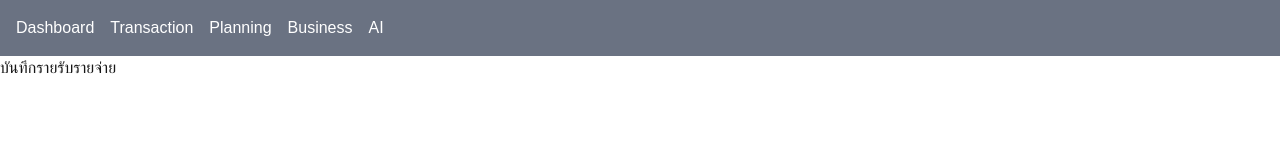
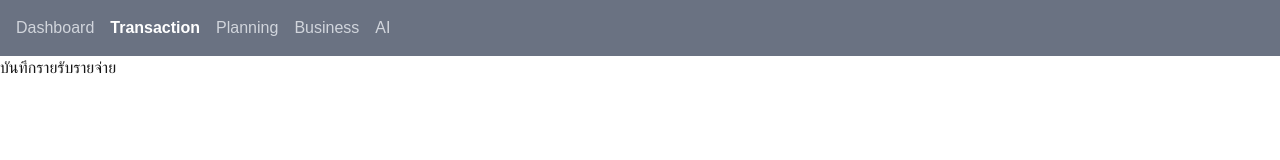
Before and after one commit to Jakgawan/ai-personal-finance, a Next.js app: page /transaction in a window 1280 px wide. Shown: the top 160 px of the page. Built offline with nearby package versions, Linux system fonts and the light colour scheme.

Commit message:
add active state to Navbar

```diff
--- a/app/components/Navbar.tsx
+++ b/app/components/Navbar.tsx
@@ -1,13 +1,16 @@
+"use client"
+import { usePathname } from "next/navigation";
 import Link  from "next/link";
 
 export default function Navbar() {
+    const pathname = usePathname()
     return (
 <nav className="flex gap-4 bg-gray-500 p-4">
-    <Link href="/" className="text-white hover:text-gray-300">Dashboard</Link>
-    <Link href="/transaction" className="text-white hover:text-gray-300">Transaction</Link>
-    <Link href="/planning" className="text-white hover:text-gray-300">Planning</Link>
-    <Link href="/business" className="text-white hover:text-gray-300">Business</Link>
-    <Link href="/ai" className="text-white hover:text-gray-300">AI</Link>
+    <Link href="/" className={pathname === "/" ? "text-white font-bold" : "text-gray-300"}>Dashboard</Link>
+    <Link href="/transaction" className={pathname === "/transaction" ? "text-white font-bold" : "text-gray-300"}>Transaction</Link>
+    <Link href="/planning" className={pathname === "/planning" ? "text-white font-bold" : "text-gray-300"}>Planning</Link>
+    <Link href="/business" className={pathname === "/business" ? "text-white font-bold" : "text-gray-300"}>Business</Link>
+    <Link href="/ai" className={pathname === "/ai" ? "text-white font-bold" : "text-gray-300"}>AI</Link>
 </nav>
     )
 }
```
